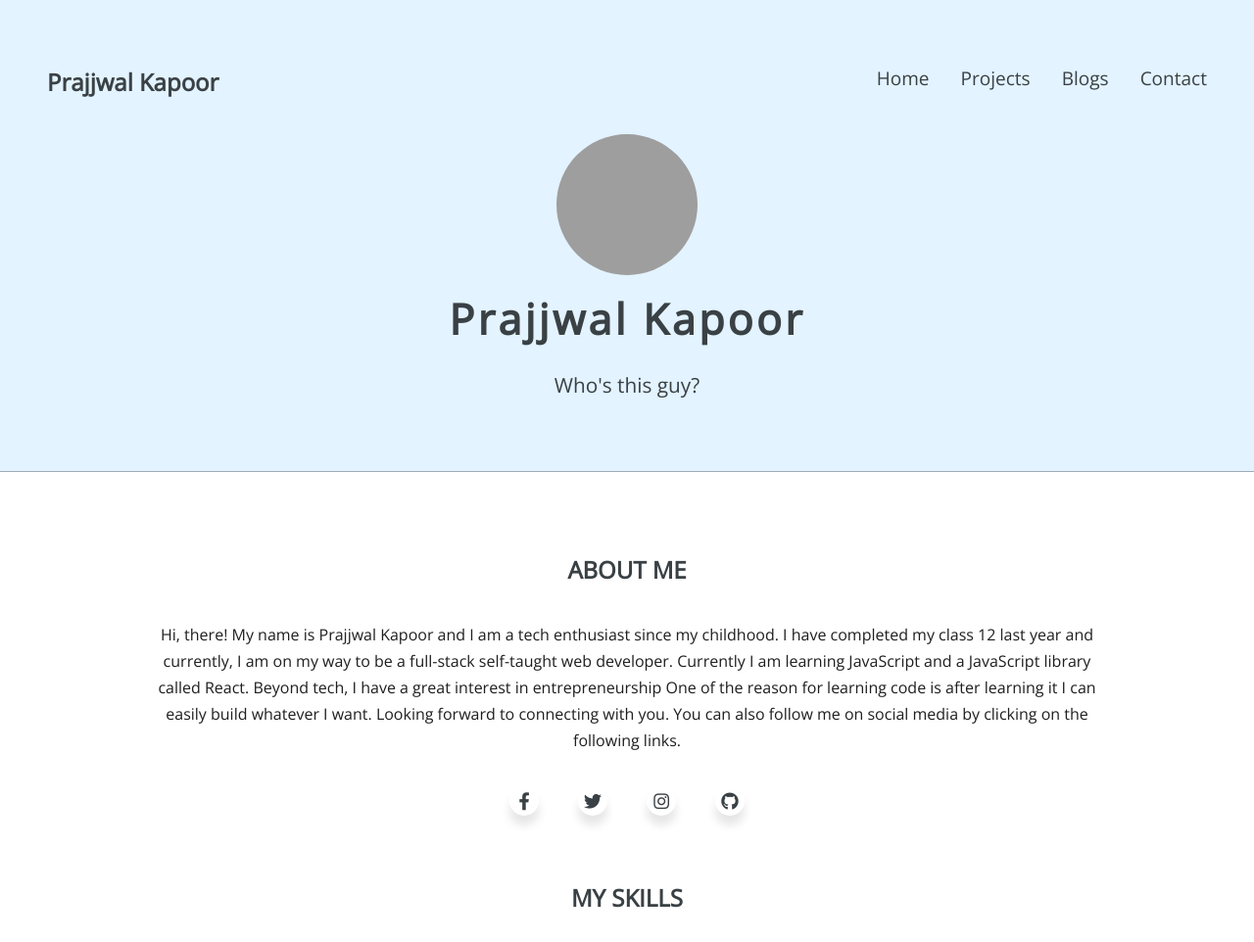
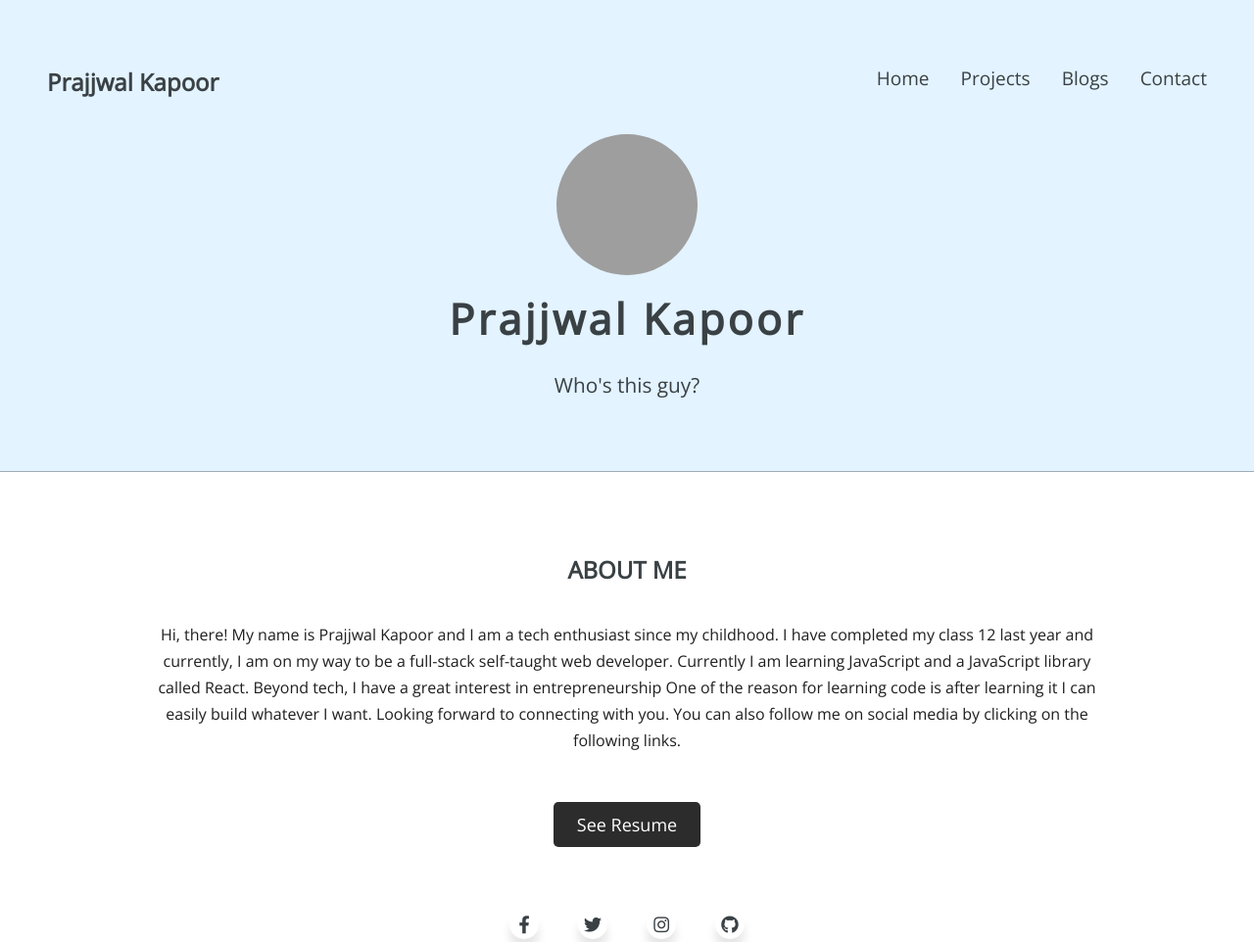
Before and after one commit to prajjwalkapoor/Personal-website, a website: page index.html in a window 1280 px wide. Shown: the top 962 px of the page at 98% size. Drawn offline with nearby package versions, Linux system fonts and the light colour scheme; grey boxes are pictures that could not be loaded.

Commit message:
added resume and some styling

```diff
--- a/index.html
+++ b/index.html
@@ -64,6 +64,7 @@
 
     <main class="main">
       <div class="about">
+
         <h2 class="h2-home bottom-margin-less heading-primary-sub">ABOUT ME</h2>
         <p class="p bottom-margin-less">
           Hi, there! My name is Prajjwal Kapoor and I am a tech enthusiast since
@@ -75,7 +76,8 @@
           want. Looking forward to connecting with you. You can also follow me
           on social media by clicking on the following links.
         </p>
-
+          <a href="https://drive.google.com/file/d/1L3LmqaTjC6qczXb2vHSoGqIKPuwjQvLq/view?usp=sharing" target="blank" ><div class="primary-btn">See Resume</div></a>
+    <br>
         <div class="icon-bar">
           <div class="icon facebook">
             <div class="tooltip">Facebook</div>
--- a/scss/pages/_index.scss
+++ b/scss/pages/_index.scss
@@ -9,6 +9,7 @@
 //icon bar
 .icon-bar {
   display: inline-flex;
+  margin-top: 4rem;
 }
 .icon-bar .icon {
   margin: 0 20px;
--- a/scss/pages/_projects.scss
+++ b/scss/pages/_projects.scss
@@ -57,3 +57,17 @@
     transform: scale(1.09);
   }
 }
+.primary-btn{
+  text-decoration: none;
+  padding: .5rem 1.5rem;
+  display: inline-block;
+  border-radius: 5px;
+  margin-top: 1rem;
+  background-color: #2c2c2c;
+  color: white;
+  font-size: 18px;
+  transition: all;
+  &:hover{
+    transform: scale(1.1);
+  }
+}
```
Also changed, not shown: css/style.css.
